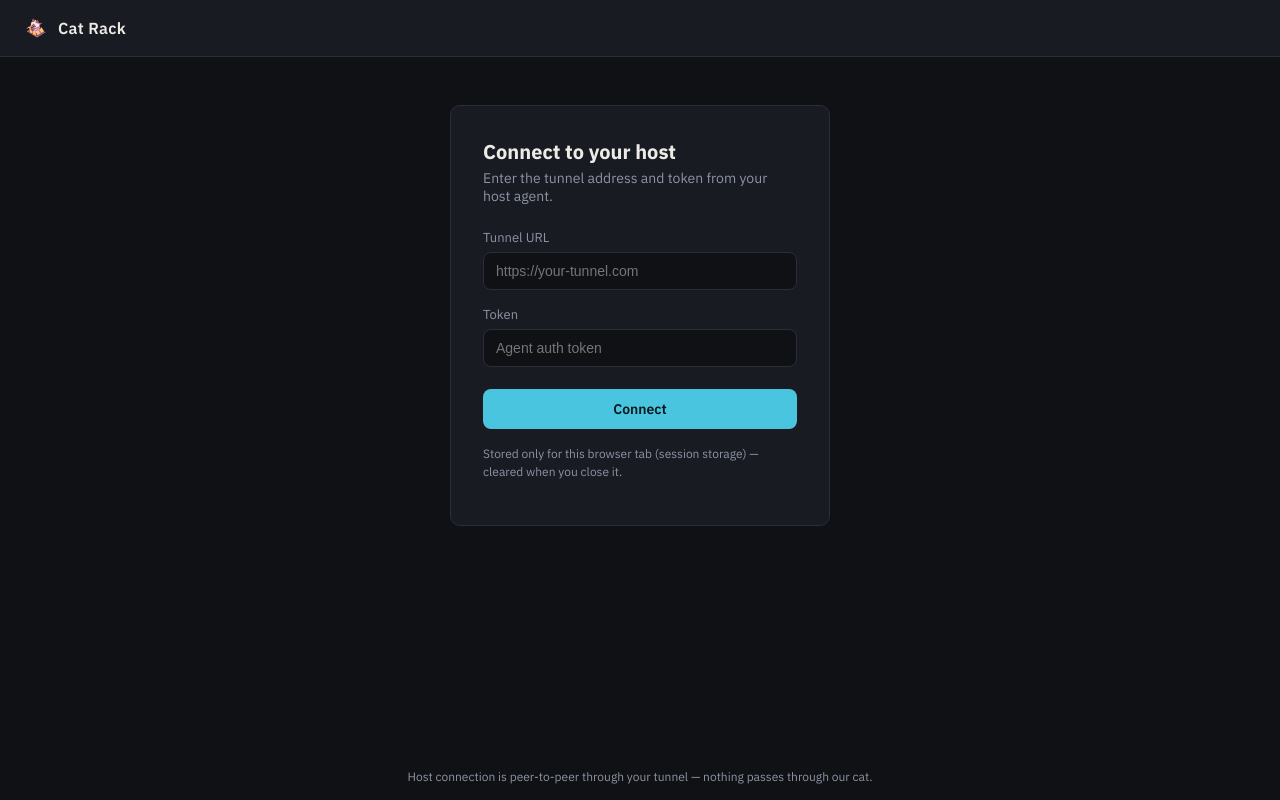
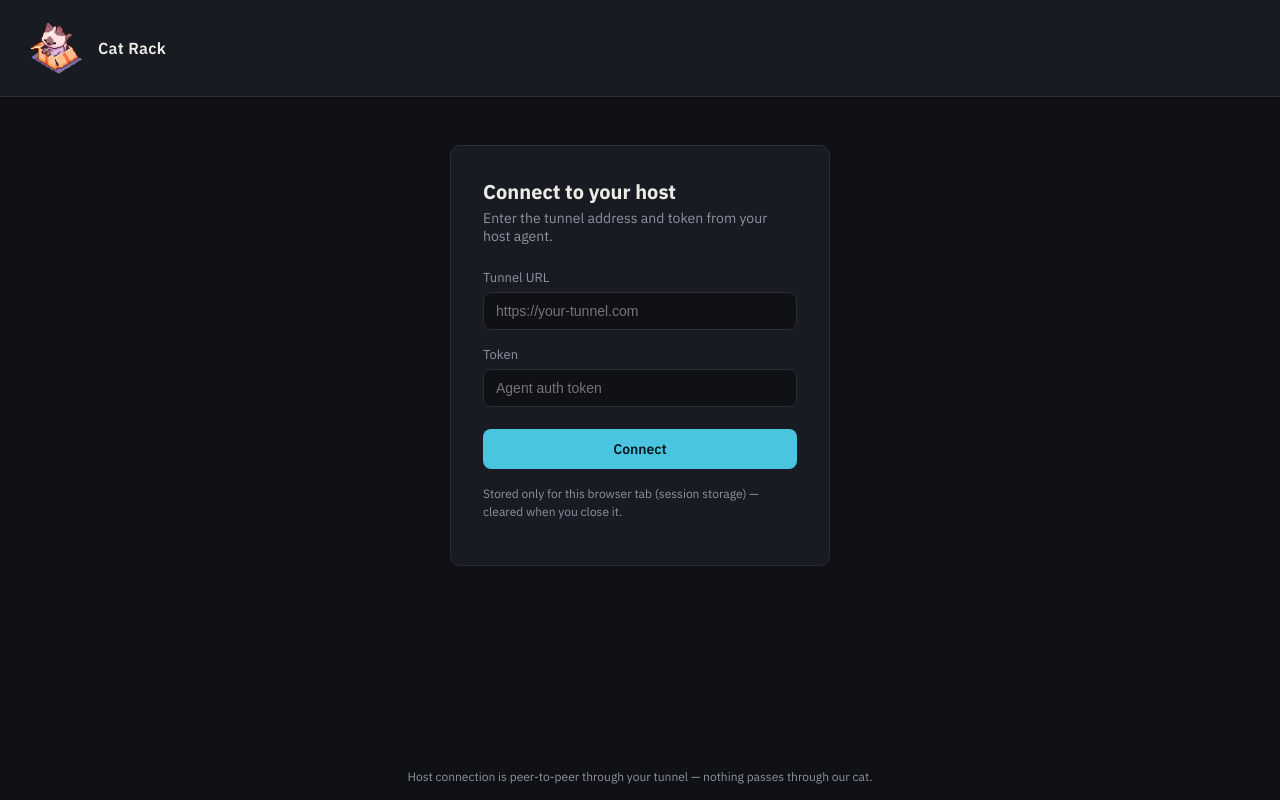
Before and after one commit to unknowncodr/CatRack, a plain HTML site: page index.html in a window 1280 px wide. Drawn offline with Linux system fonts and the light colour scheme.

Commit message:
Increase logo size in the topbar for better visibility

```diff
--- a/index.html
+++ b/index.html
@@ -346,7 +346,7 @@
 <div id="app">
 
   <header class="topbar">
-    <div class="brand"><img src="/caticon.png" alt="" style="width:24px;height:24px;object-fit:contain;vertical-align:middle"> Cat Rack</div>
+    <div class="brand"><img src="/caticon.png" alt="" style="width:64px;height:64px;object-fit:contain;vertical-align:middle"> Cat Rack</div>
     <div id="hostPill" class="host-pill" hidden>
       <span id="hostDot" class="dot offline"></span>
       <span id="hostLabel">Host offline</span>
```
